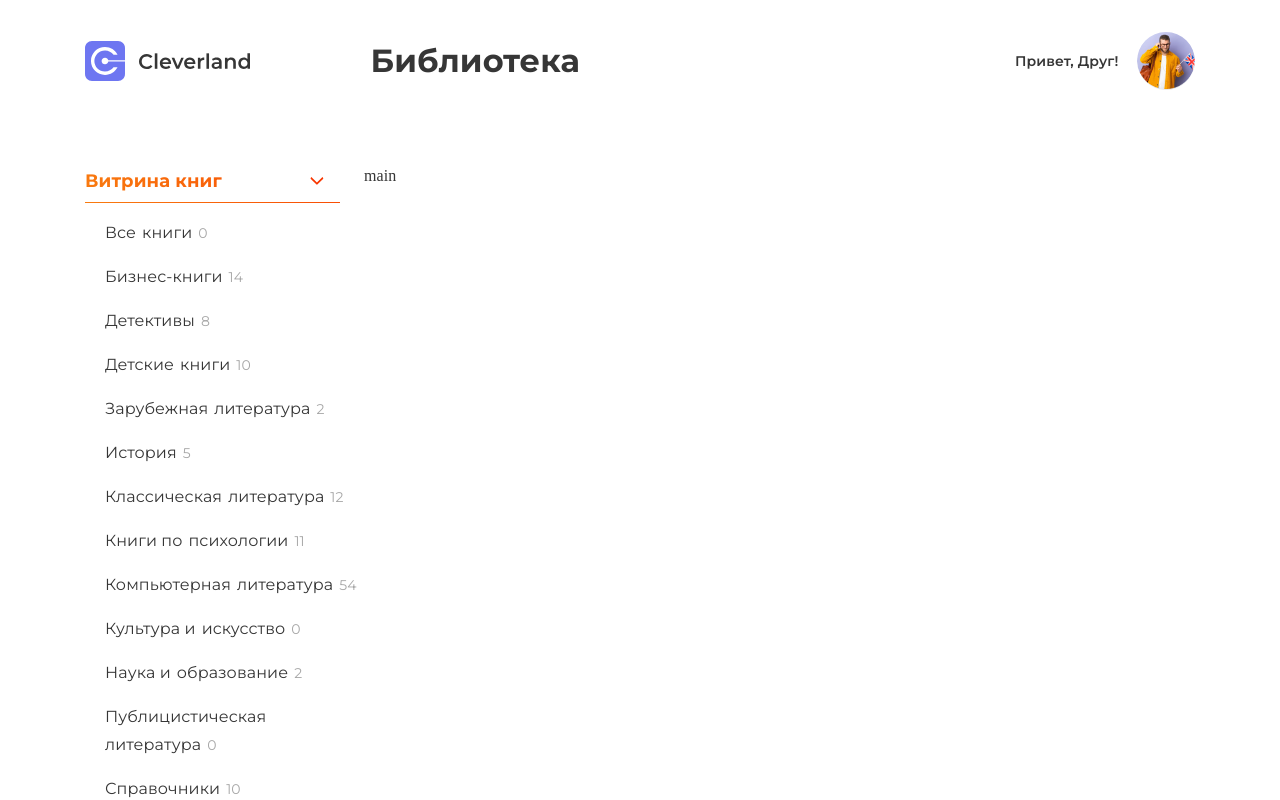
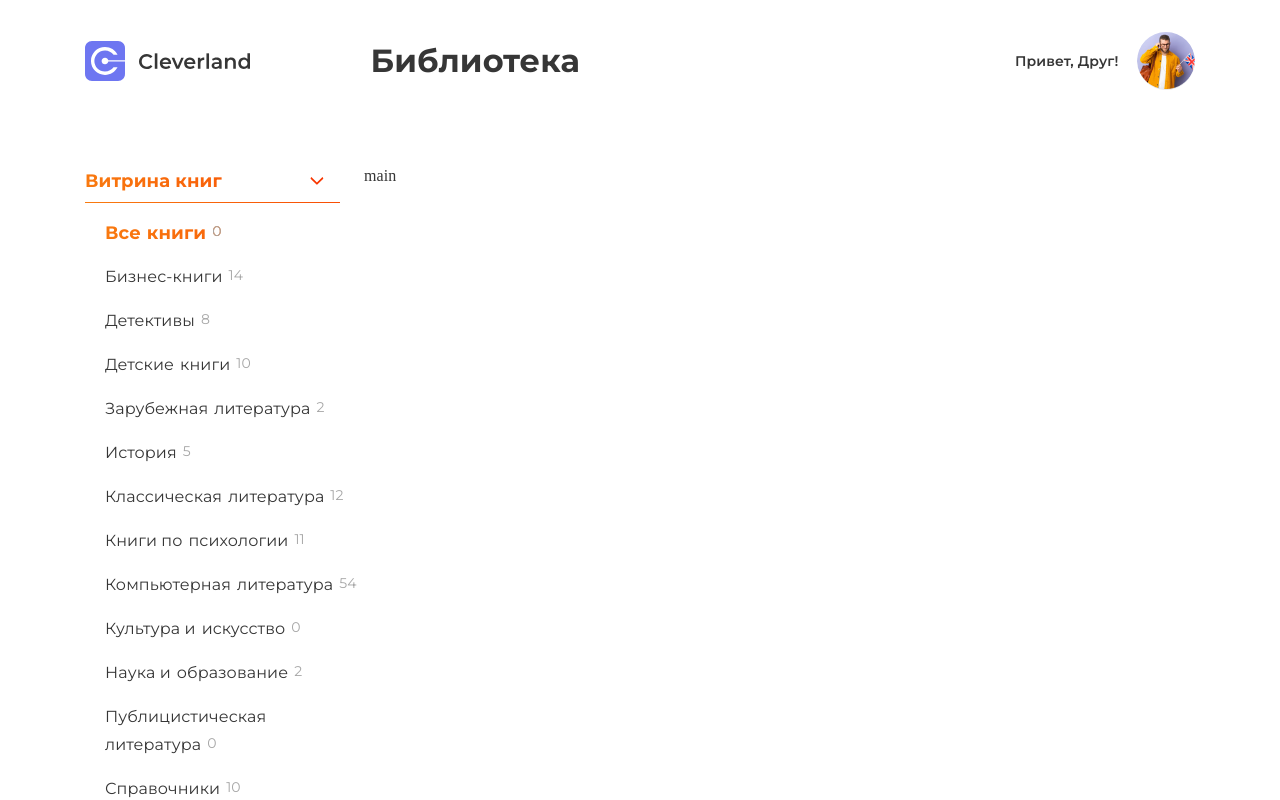
Before and after one commit to Arterixs/Cleverland, a React (Vite) app: page /#/books/all in a window 1280 px wide. Shown: the top 800 px of the page. Built offline with nearby package versions, Linux system fonts and the light colour scheme.

Commit message:
feat: add style in genres link

```diff
--- a/src/feature/drop-down/model/index.tsx
+++ b/src/feature/drop-down/model/index.tsx
@@ -1,3 +1,4 @@
+/* eslint-disable react/jsx-no-constructed-context-values */
 import { ReactNode, useCallback, useState } from 'react';
 import { DropDownContext } from './context';
 
--- a/src/shared/lib/aside/compose.module.css
+++ b/src/shared/lib/aside/compose.module.css
@@ -7,4 +7,8 @@
 .item__block_amount {
   color: var(--grey-black);
   font-size: 14px;
+  font-family: var(--font-regular);
+  font-weight: 400;
+  line-height: 24px;
+  -webkit-text-fill-color: var(--grey-black);
 }
--- a/src/shared/ui/aside/Aside.tsx
+++ b/src/shared/ui/aside/Aside.tsx
@@ -10,6 +10,7 @@ import { SvgSprite } from '../svg-sprite/Svg';
 
 export const Aside = () => {
   const classesActiveLink = clsx(styles.active, styles.link, styles['link-underline']);
+  const classesActiveSubLink = clsx(styles.active, styles['active-sublink'], styles.sublink);
   return (
     <aside className={styles.aside}>
       <nav className={styles['nav-main']}>
@@ -27,7 +28,12 @@ export const Aside = () => {
                   const combinationWords = getCompositionSentences(category.name, category.amount);
                   return (
                     <li className={styles.menu__list_item} key={category.name}>
-                      {combinationWords}
+                      <NavLink
+                        to={`books${category.path}`}
+                        className={({ isActive }) => (isActive ? classesActiveSubLink : styles.sublink)}
+                      >
+                        {combinationWords}
+                      </NavLink>
                     </li>
                   );
                 })}
@@ -49,29 +55,6 @@ export const Aside = () => {
             </div>
           </li>
         </ul>
-        {/* <DropDownMenu> */}
-        {/* <section className={styles.menu}>
-        <div className={styles.menu__container}> */}
-        {/* <MenuTitle style={TitleClasses.ASIDE} /> */}
-        {/* <div className={styles.menu__container_wrapper}>
-            <h2 className={styles.menu__container_title}>{TITLE_MENU_CAT}</h2>
-            <SvgSprite style={SvgClasses.ARROW_MENU} svgId={SvgId.ARROW_MENU} />
-          </div>
-        </div> */}
-        {/* <MenuList style={ListClasses.ASIDE}> */}
-        {/* {categoryInfo.map((category) => {
-          const combinationWords = getCompositionSentences(category.name, category.amount);
-          return (
-            <li className={styles.menu__list_item} key={category.name}>
-              {combinationWords}
-            </li>
-          );
-        })} */}
-        {/* </MenuList> */}
-        {/* </section> */}
-        {/* </DropDownMenu> */}
-        {/* <p className={styles.link}>{RULES_LINK}</p>
-      <p className={styles.link}>{CONTRACT_OFFERTA}</p> */}
       </nav>
     </aside>
   );
--- a/src/shared/ui/aside/aside.module.css
+++ b/src/shared/ui/aside/aside.module.css
@@ -110,3 +110,19 @@
   row-gap: 16px;
   padding-left: 20px;
 }
+
+.active-sublink {
+  font-family: var(--font-bold);
+  font-size: 18px;
+  font-weight: 700;
+  line-height: 28px;
+  transition: all 0.2s ease;
+}
+
+.sublink {
+  display: flex;
+  column-gap: 6px;
+  width: 100%;
+  flex-wrap: wrap;
+  transition: all 0.2s ease;
+}
```
Also changed, not shown: src/shared/ui/aside/config.ts (+15 -15 lines).
